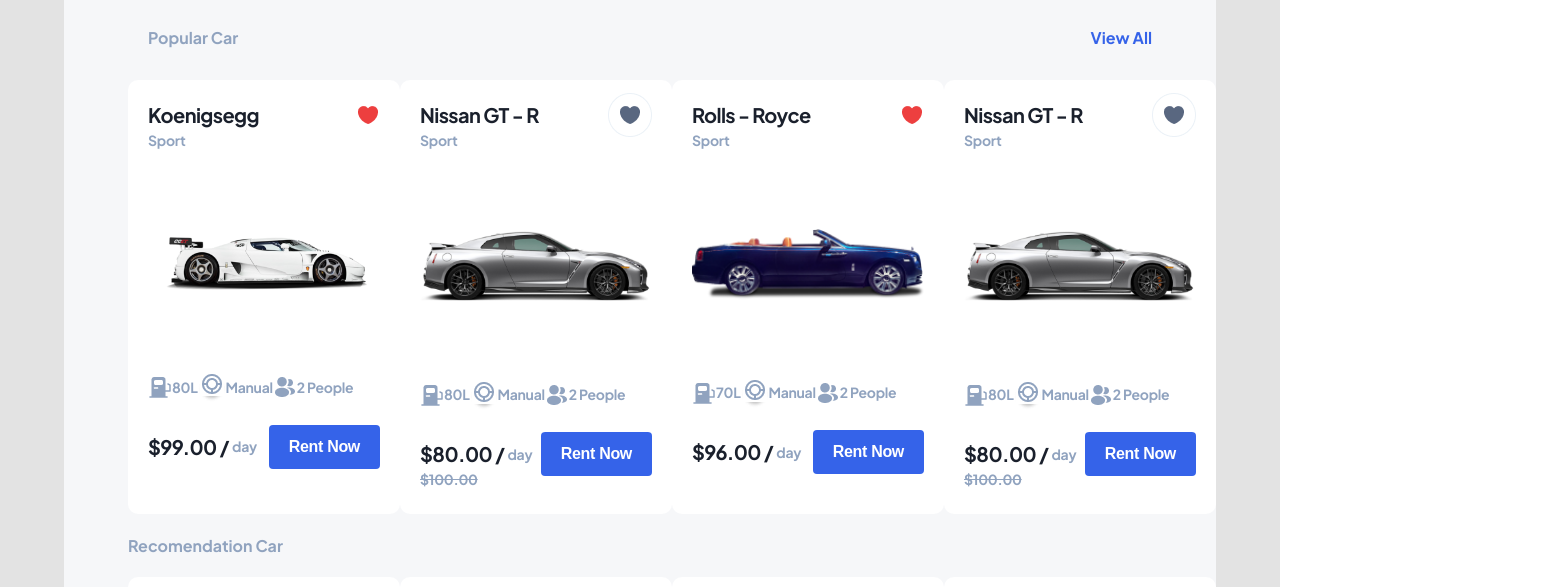
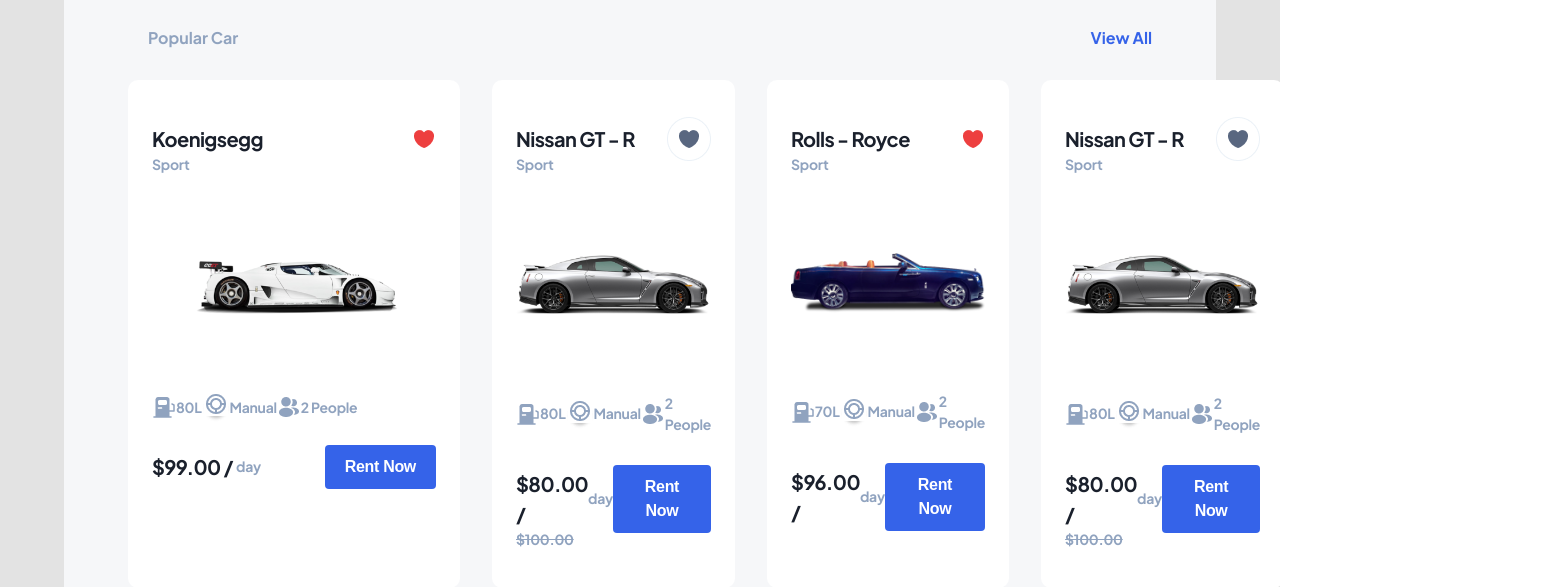
Before and after one commit to asaworldconnect/car-rent, a plain HTML site: page index.html in a window 1280 px wide. Shown: the part 838-1425 px from the top of the page, 1552 px wide, since content can reach past the window. Drawn offline with Linux system fonts and the light colour scheme.

Commit message:
chore: modified style

```diff
--- a/css/style.css
+++ b/css/style.css
@@ -76,6 +76,12 @@ body {
 .picture__wrap {
   display: flex;
   justify-content: space-between;
+}
+
+.car {
+  display: flex;
+  align-items: center;
+  justify-content: center;
 }
 
 .filter {
@@ -339,8 +345,8 @@ body {
 }
 
 .car img {
-  margin: 64px 0;
-  width: 232px;
+  margin: 64px 26px;
+  max-width: 232px;
 }
 .popular__car h4 {
   font-weight: 600;
@@ -356,7 +362,8 @@ body {
 .car_card_1 {
   background: #ffffff;
   border-radius: 10px;
-  padding: 0 20px 10px;
+  padding: 24px;
+  margin-right: 32px;
 }
 
 .car_card_1 h3 {
```
